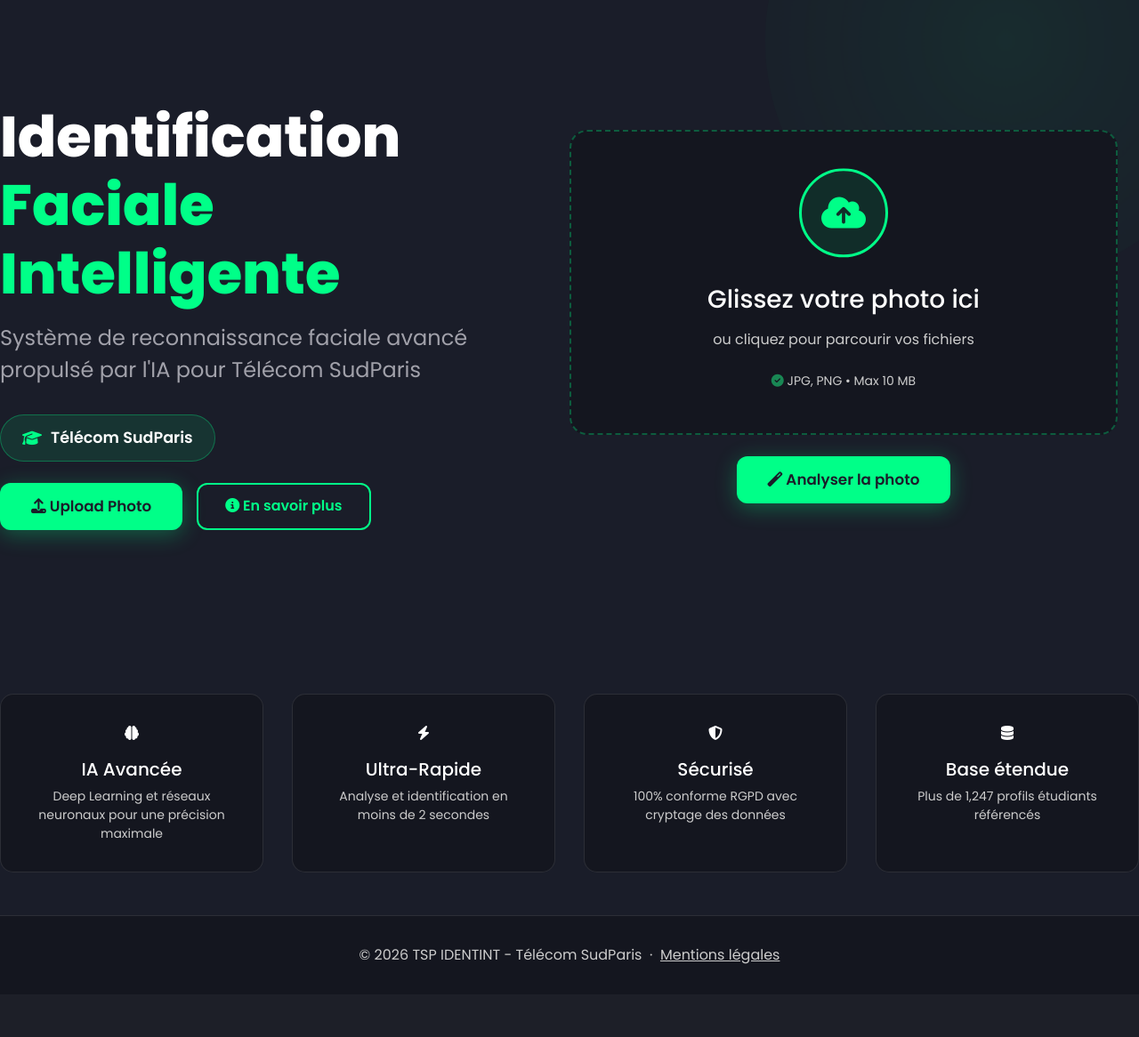
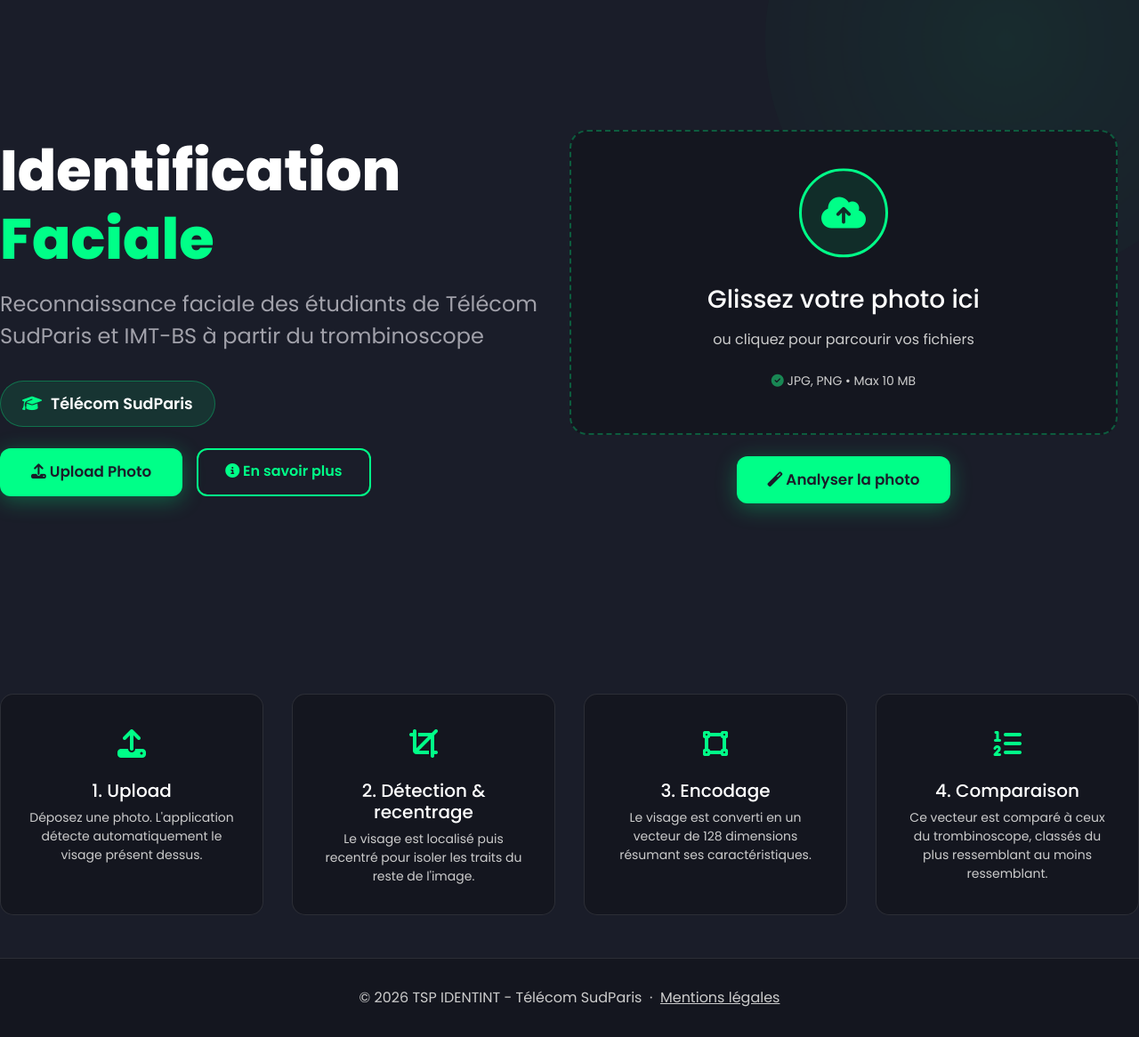
Before and after one commit to Alban091/IDENT-INT, a Django app: page / in a window 1280 px wide. Shown: the part 104-1270 px from the top of the page at 89% size. Before the commit the page ends 1188 px from the top, so only its background shows below. Run offline with Django 5.2, Linux system fonts and the light colour scheme.

Commit message:
Page d'accueil : remplace le marketing par le fonctionnement reel

```diff
--- a/recognition/templates/recognition/home.html
+++ b/recognition/templates/recognition/home.html
@@ -128,6 +128,8 @@
 
     .feature-item .icon-box {
         margin: 0 auto 1rem;
+        font-size: 2rem;
+        color: var(--primary-green);
     }
 
     #imagePreview img {
@@ -155,10 +157,10 @@
             <div class="accent-line"></div>
             <h1 class="hero-title">
                 Identification <br>
-                <span class="hero-highlight">Faciale Intelligente</span>
+                <span class="hero-highlight">Faciale</span>
             </h1>
             <p class="hero-subtitle">
-                Système de reconnaissance faciale avancé propulsé par l'IA pour Télécom SudParis
+                Reconnaissance faciale des étudiants de Télécom SudParis et IMT-BS à partir du trombinoscope
             </p>
             <div class="mb-4">
                 <a href="https://www.telecom-sudparis.eu" target="_blank" class="stats-badge text-decoration-none">
@@ -218,45 +220,45 @@
     </div>
 </div>
 
-<!-- Features Section -->
+<!-- Comment ça marche -->
 <div class="feature-grid">
     <div class="feature-item">
         <div class="icon-box">
-            <i class="fas fa-brain"></i>
+            <i class="fas fa-upload"></i>
         </div>
-        <h5 class="mb-2">IA Avancée</h5>
+        <h5 class="mb-2">1. Upload</h5>
         <p class="text-muted small mb-0">
-            Deep Learning et réseaux neuronaux pour une précision maximale
+            Déposez une photo. L'application détecte automatiquement le visage présent dessus.
         </p>
     </div>
 
     <div class="feature-item">
         <div class="icon-box">
-            <i class="fas fa-bolt"></i>
+            <i class="fas fa-crop"></i>
         </div>
-        <h5 class="mb-2">Ultra-Rapide</h5>
+        <h5 class="mb-2">2. Détection & recentrage</h5>
         <p class="text-muted small mb-0">
-            Analyse et identification en moins de 2 secondes
+            Le visage est localisé puis recentré pour isoler les traits du reste de l'image.
         </p>
     </div>
 
     <div class="feature-item">
         <div class="icon-box">
-            <i class="fas fa-shield-alt"></i>
+            <i class="fas fa-vector-square"></i>
         </div>
-        <h5 class="mb-2">Sécurisé</h5>
+        <h5 class="mb-2">3. Encodage</h5>
         <p class="text-muted small mb-0">
-            100% conforme RGPD avec cryptage des données
+            Le visage est converti en un vecteur de 128 dimensions résumant ses caractéristiques.
         </p>
     </div>
 
     <div class="feature-item">
         <div class="icon-box">
-            <i class="fas fa-database"></i>
+            <i class="fas fa-list-ol"></i>
         </div>
-        <h5 class="mb-2">Base étendue</h5>
+        <h5 class="mb-2">4. Comparaison</h5>
         <p class="text-muted small mb-0">
-            Plus de 1,247 profils étudiants référencés
+            Ce vecteur est comparé à ceux du trombinoscope, classés du plus ressemblant au moins ressemblant.
         </p>
     </div>
 </div>
```
